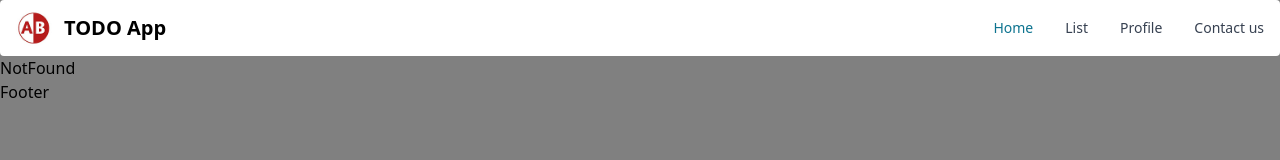
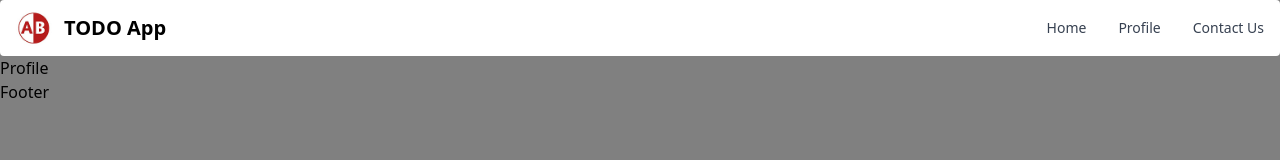
Before and after one commit to ashgole/react_node_mongo-todo_app, a React (Vite) app in the folder frontend/: page /profile in a window 1280 px wide. Shown: the top 160 px of the page. Built offline with nearby package versions, Linux system fonts and the light colour scheme.

Commit message:
link to home, profile, contact us added

```diff
--- a/frontend/src/App.jsx
+++ b/frontend/src/App.jsx
@@ -7,19 +7,17 @@ import {
 import Layout from "./components/layout/Layout";
 import NotFound from "./components/notFound/NotFound";
 import Demo from "./components/Demo";
+import Profile from "./components/profile/Profile";
+import Home from "./components/home/Home";
+import ContactUs from "./components/contactus/ContactUs";
 
 export default function App() {
   const router = createBrowserRouter(
     createRoutesFromElements(
       <Route path="/" element={<Layout />}>
-        <Route
-          path="/"
-          element={
-            <>
-              <Demo />
-            </>
-          }
-        ></Route>
+        <Route path="/home" element={<Home/>}></Route>
+        <Route path="/profile" element={<Profile />}></Route>
+        <Route path="/contactus" element={<ContactUs />}></Route>
         <Route path="/*" element={<NotFound />} />
       </Route>
     )
--- /dev/null
+++ b/frontend/src/components/contactus/ContactUs.jsx
@@ -0,0 +1,9 @@
+import React from 'react'
+
+const ContactUs = () => {
+  return (
+    <div>ContactUs</div>
+  )
+}
+
+export default ContactUs
--- /dev/null
+++ b/frontend/src/components/contactus/Profile.jsx
@@ -0,0 +1,9 @@
+import React from 'react'
+
+const Profile = () => {
+  return (
+    <div>Profile</div>
+  )
+}
+
+export default Profile
--- a/frontend/src/components/header/Header.jsx
+++ b/frontend/src/components/header/Header.jsx
@@ -1,5 +1,6 @@
 import React from "react";
 import { Navbar } from "flowbite-react";
+import { Link } from "react-router-dom";
 
 const Header = () => {
   return (
@@ -16,12 +17,15 @@ const Header = () => {
       </Navbar.Brand>
       <Navbar.Toggle />
       <Navbar.Collapse>
-        <Navbar.Link href="#" active>
-          Home
+        <Navbar.Link>
+          <Link to={"home"}>Home</Link>
         </Navbar.Link>
-        <Navbar.Link href="#">List</Navbar.Link>
-        <Navbar.Link href="#">Profile</Navbar.Link>
-        <Navbar.Link href="#">Contact us</Navbar.Link>
+        <Navbar.Link>
+          <Link to={"profile"}>Profile</Link>
+        </Navbar.Link>
+        <Navbar.Link>
+          <Link to={"contactus"}>Contact Us</Link>
+        </Navbar.Link>
       </Navbar.Collapse>
     </Navbar>
   );
--- /dev/null
+++ b/frontend/src/components/home/Home.jsx
@@ -0,0 +1,9 @@
+import React from 'react'
+
+const Home = () => {
+  return (
+    <div>Home</div>
+  )
+}
+
+export default Home
--- /dev/null
+++ b/frontend/src/components/profile/Profile.jsx
@@ -0,0 +1,9 @@
+import React from 'react'
+
+const Profile = () => {
+  return (
+    <div>Profile</div>
+  )
+}
+
+export default Profile
```
Also changed, not shown: 1 other file (tests, documents, lock files or other folders).
